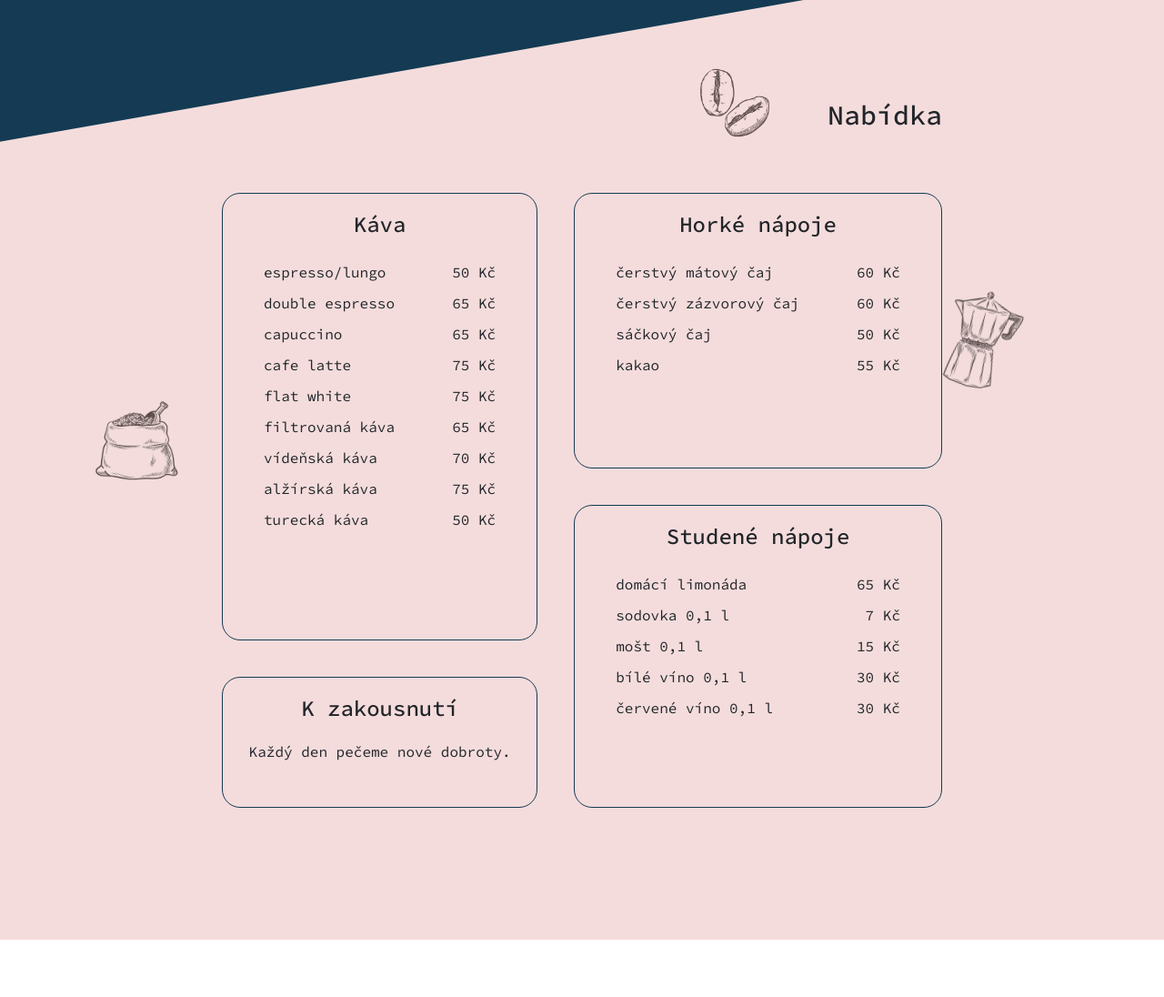
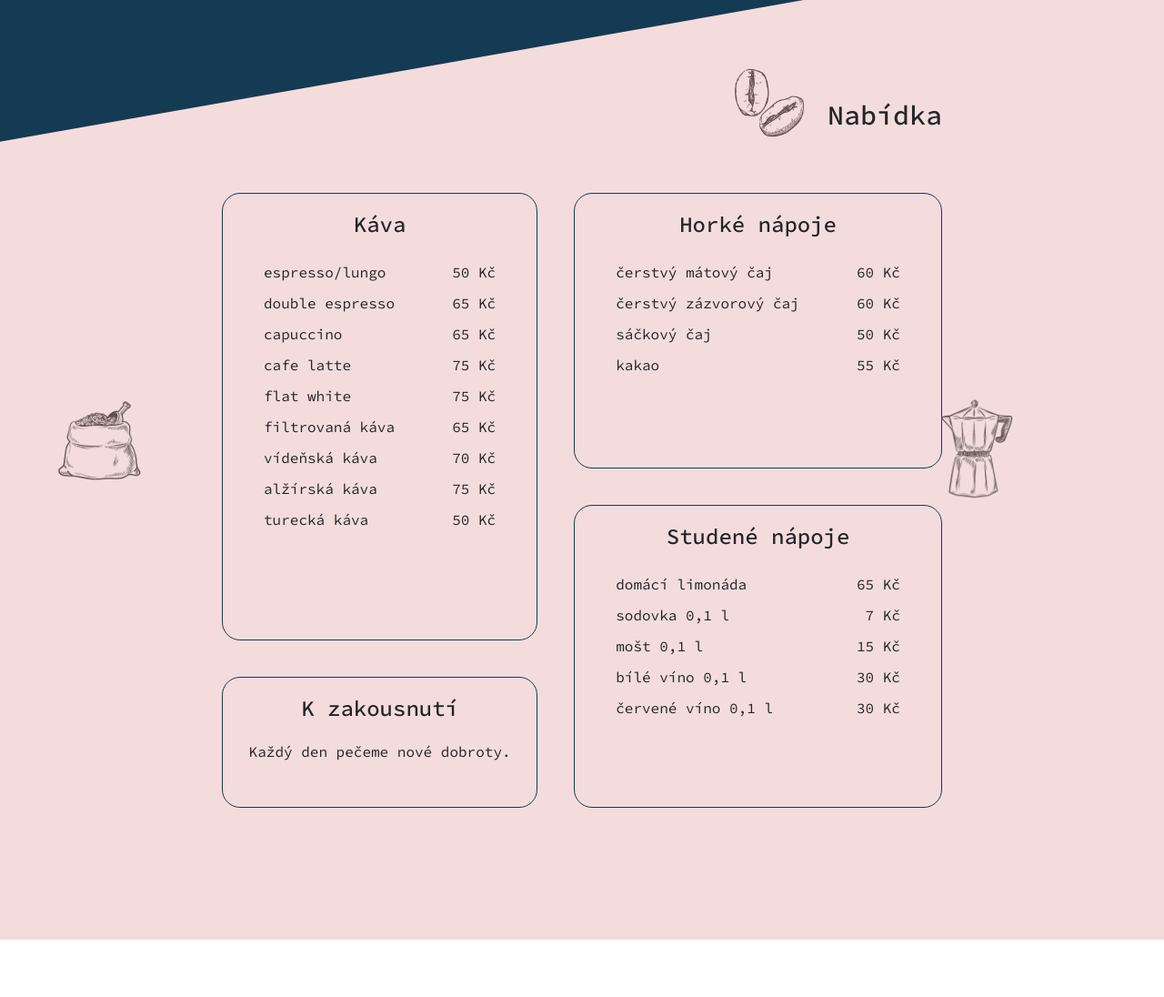
Before and after one commit to terichudejova/stara-skola-final, a React (Vite) app in the folder CoffeeStore/: page / in a window 1280 px wide. Shown: the part 667-1763 px from the top of the page at 91% size. Built offline with nearby package versions, Linux system fonts and the light colour scheme; a web font is replaced by a local one.

Commit message:
shake images

```diff
--- a/CoffeeStore/src/App.jsx
+++ b/CoffeeStore/src/App.jsx
@@ -14,6 +14,7 @@ import { AddressMap } from './AddressMap'
 import FacebookIcon from '@mui/icons-material/Facebook'
 import InstagramIcon from '@mui/icons-material/Instagram'
 import MailOutlineIcon from '@mui/icons-material/MailOutline'
+import ShakeImage from './ShakeImage';
 
 function App() {
 
@@ -127,9 +128,9 @@ function App() {
                     <p>Každý den pečeme nové dobroty.</p>
                 </div>
                 <div id='prostor'></div>
-                <img id="pytel" src='/src/images/pytel.png'/>
-                <img id='beans' src='/src/images/beans.png'/>
-                <img id='mocha' src='/src/images/mocha.png'/>
+                <ShakeImage url={"/src/images/pytel.png"} top={"50%"} left={"-20%"} width={"100px"} height={"100px"} className="shake"/>
+                <ShakeImage url={"/src/images/beans.png"} top={"20%"} left={"70%"} width={"80px"} height={"80px"} className="shake"/>
+                <ShakeImage url={"/src/images/mocha.png"} top={"50%"} left={"95%"} width={"120px"} height={"120px"} className="shake"/>
             </div>
             <div id="kontakt">
                 <h2>Přijďte nás navštívit</h2>
--- /dev/null
+++ b/CoffeeStore/src/ShakeImage.css
@@ -0,0 +1,11 @@
+@keyframes shake {
+    0% { transform: rotate(0deg); }
+    25% { transform: rotate(10deg); }
+    50% { transform: rotate(0deg); }
+    75% { transform: rotate(-10deg); }
+    100% { transform: rotate(0deg); }
+  }
+
+  .shake {
+    animation: shake 0.5s infinite;
+  }
--- /dev/null
+++ b/CoffeeStore/src/ShakeImage.jsx
@@ -0,0 +1,33 @@
+
+import React, { useState } from 'react';
+import './ShakeImage.css';
+import { useIsRTL } from 'react-bootstrap/esm/ThemeProvider';
+
+export default function ShakeImage({url, top, left, width, height}) {
+  const [isShaking, setIsShaking] = useState(false);
+
+  const handleMouseEnter = () => {
+    setIsShaking(true);
+  };
+
+  const handleMouseLeave = () => {
+    setIsShaking(false);
+  };
+
+  return (
+    <img
+      src={url}
+      alt="Shaking"
+      className={isShaking ? 'shake' : ''}
+      onMouseEnter={handleMouseEnter}
+      onMouseLeave={handleMouseLeave}
+      style={{
+        width: width,
+        height: height,
+        position: 'absolute',
+        top: top,
+        left: left,
+      }}
+    />
+  );
+}
--- a/CoffeeStore/src/nabidka.css
+++ b/CoffeeStore/src/nabidka.css
@@ -98,27 +98,6 @@
     text-align: right;
 }
 
-#pytel {
-    width: 100px;
-    height: 100px;
-    position: absolute;
-    top: 50%;
-    left: -15%;
+.shake:hover {
+    cursor: pointer;
 }
-
-#mocha {
-    width: 120px;
-    height: 120px;
-    position: absolute;
-    right: -10%;
-    top: 40%;
-    transform: rotate(15deg);
-}
-
-#beans {
-    width: 80px;
-    height: 80px;
-    position: absolute;
-    right: 25%;
-    top: 20%;
-}
```
